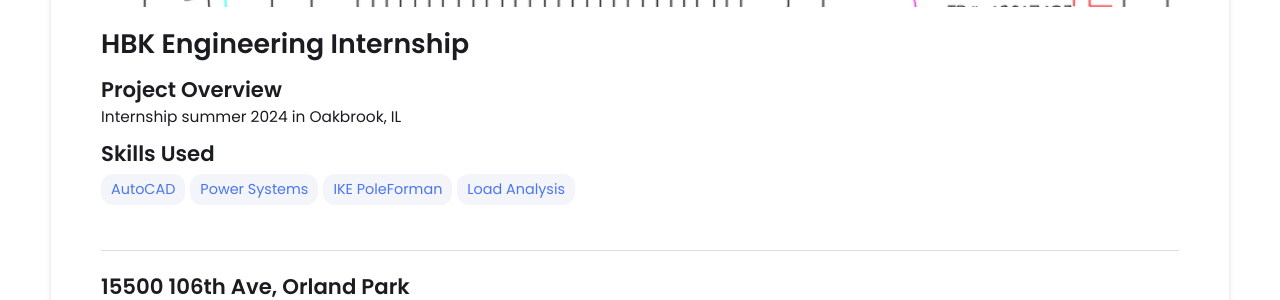
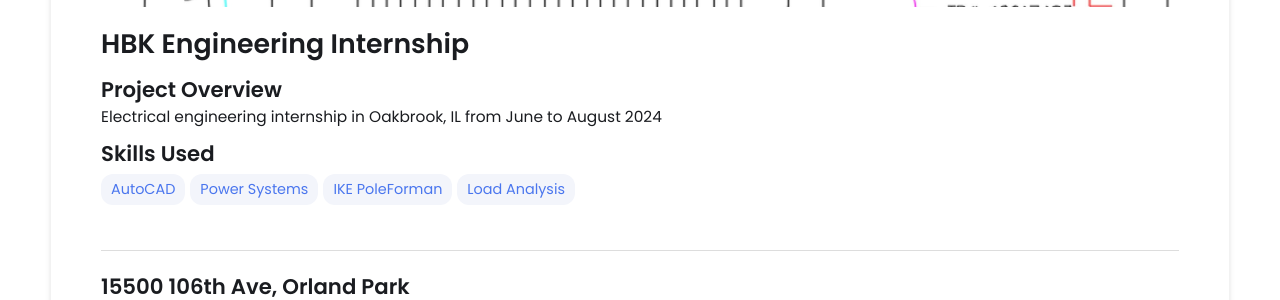
Before and after one commit to delaneyseligmann/delaneyseligmann.github.io, a Jekyll site: the page built from _projects/v hbk internship/index.md, in a window 1280 px wide. Shown: the part 483-783 px from the top of the page. Built offline with Jekyll 4.4.1, drawn with Linux system fonts in a browser that asks for light colours.

Commit message:
Update index.md

```diff
--- a/_projects/v hbk internship/index.md
+++ b/_projects/v hbk internship/index.md
@@ -1,7 +1,7 @@
 ---
 layout: post
 title: HBK Engineering Internship
-description:  Internship summer 2024 in Oakbrook, IL
+description:  Electrical engineering internship in Oakbrook, IL from June to August 2024
 skills:
 - AutoCAD
 - Power Systems
```
